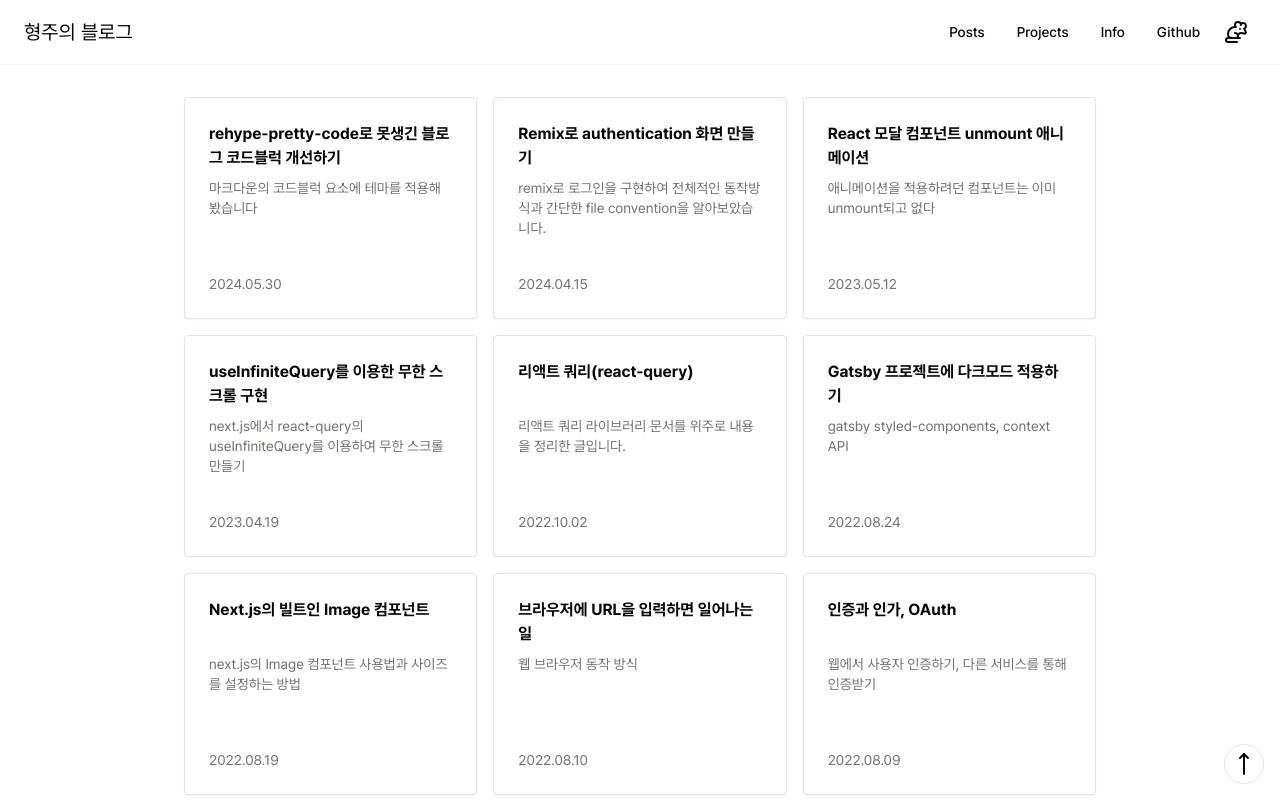
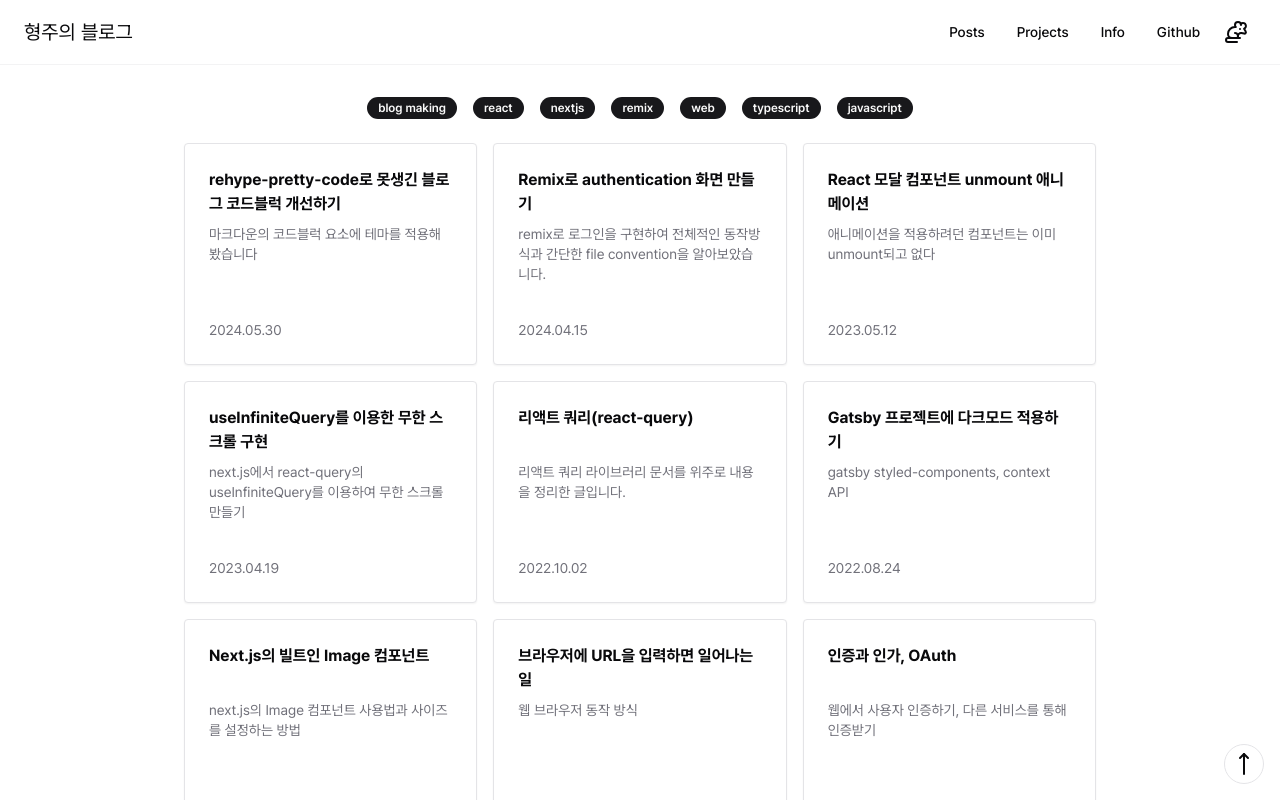
Before and after one commit to nokiahub/nokiahub.name, a Next.js app: page / in a window 1280 px wide. Shown: the top 800 px of the page. Built offline with nearby package versions, Linux system fonts and the light colour scheme.

Commit message:
refactored codes

```diff
--- a/app/page.tsx
+++ b/app/page.tsx
@@ -1,8 +1,12 @@
-import { getPostsData } from "@/lib/post";
 import { Posts } from "@/components/posts";
+import { cn } from "@/lib/utils";
+import { Tags } from "@/components/tags";
 
 export default function Page() {
-  const posts = getPostsData();
-
-  return <Posts posts={posts} />;
+  return (
+    <div className={cn("flex flex-col gap-6")}>
+      <Tags />
+      <Posts />
+    </div>
+  );
 }
--- a/app/posts/page.tsx
+++ b/app/posts/page.tsx
@@ -1,15 +1,12 @@
-import { getAllTags, getPostsData } from "@/lib/post";
 import { Posts } from "@/components/posts";
 import { Tags } from "@/components/tags";
 import { cn } from "@/lib/utils";
 
 const PostsPage = () => {
-  const posts = getPostsData();
-
   return (
     <div className={cn("flex flex-col gap-6")}>
       <Tags />
-      <Posts posts={posts} />
+      <Posts />
     </div>
   );
 };
--- a/components/posts.tsx
+++ b/components/posts.tsx
@@ -1,4 +1,4 @@
-import { Post } from "@/lib/post";
+import { getPostsData, Post } from "@/lib/post";
 import { NextPage } from "next";
 import Link from "next/link";
 import {
@@ -9,11 +9,9 @@ import {
   CardHeader,
 } from "@/components/ui/card";
 
-type PostsProps = {
-  posts: Post[];
-};
+export const Posts: NextPage = () => {
+  const posts = getPostsData();
 
-export const Posts: NextPage<PostsProps> = ({ posts }: PostsProps) => {
   return (
     <ol className={"grid grid-cols-1 gap-4 md:grid-cols-2 lg:grid-cols-3"}>
       {posts.map((post) => (
```
